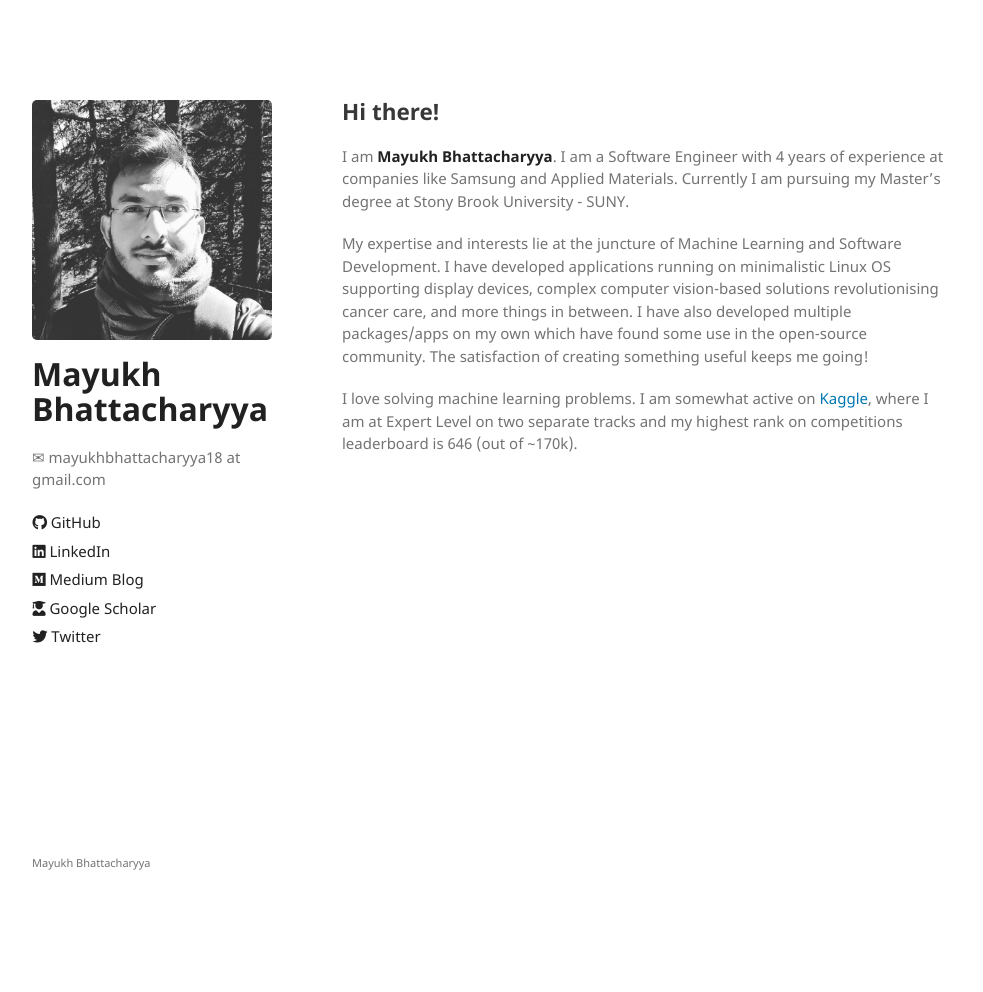
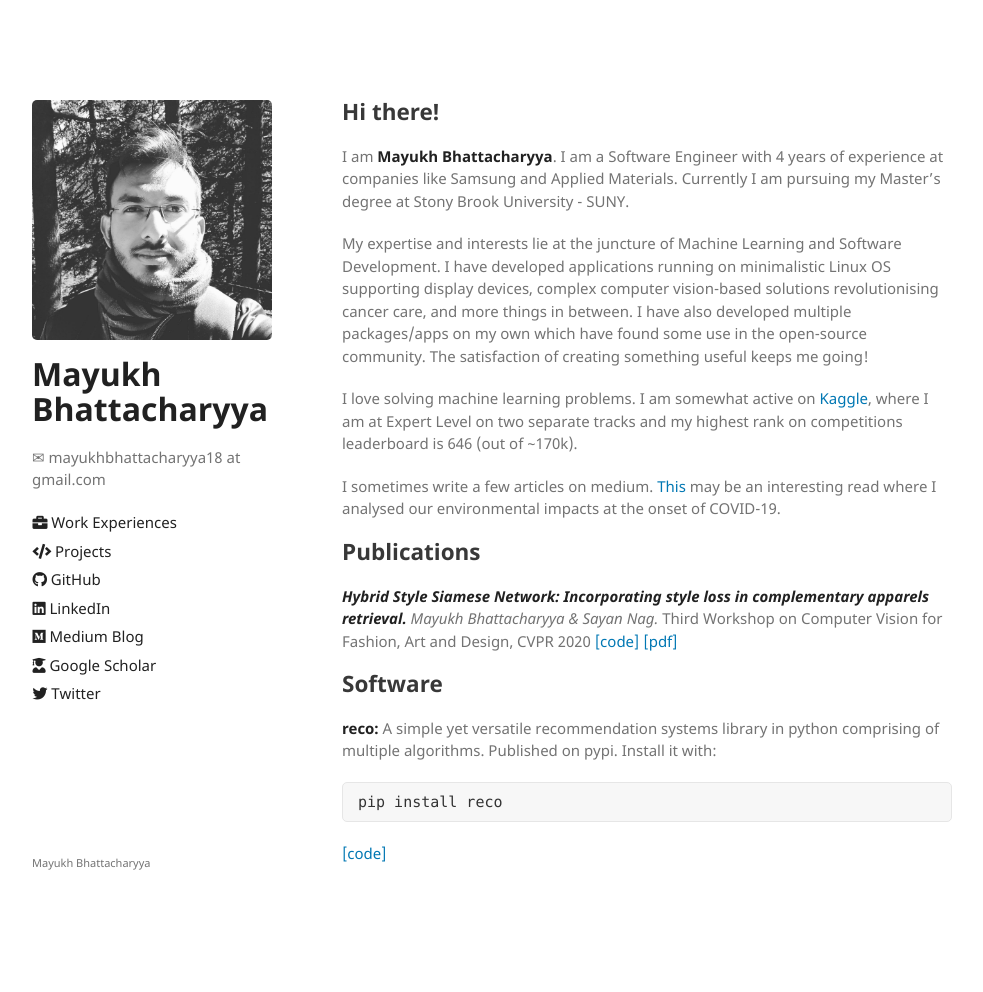
Before and after one commit to mayukh18/mayukh18.github.io, a Jekyll site: the page built from index.md, in a window 1280 px wide. Shown: the whole page, without its empty margins (118-1101 px from the left). Built offline with Jekyll 4.4.1, drawn with Linux system fonts in a browser that asks for light colours; the repository's description, which GitHub fills in, is left out; our own code applies the rules of GitHub Pages for plain Markdown files.

Commit message:
new additions

````diff
--- a/_config.yml
+++ b/_config.yml
@@ -8,6 +8,7 @@ show_downloads: false
 google_analytics: UA-108144808-1
 remote_theme: BDHU/minimalist
 color-scheme: auto
+markdown: kramdown
 plugins:
   - jekyll-sitemap
   - jekyll-seo-tag
--- a/_includes/sidebar.html
+++ b/_includes/sidebar.html
@@ -10,6 +10,8 @@
       }
     </style>
     <ul class="link">
+      <li><a href="/work_ex"><i class="fas fa-briefcase"></i> Work Experiences</a></li>
+      <li><a href="/projects"><i class="fas fa-code"></i> Projects</a></li>
       <li><a href="https://github.com/mayukh18"><i class="fab fa-github"></i> GitHub</a></li>
       <li><a href="https://www.linkedin.com/in/mayukh1802/"><i class="fab fa-linkedin"></i> LinkedIn</a></li>
       <li><a href="https://medium.com/@em.bee"><i class="fab fa-medium"></i> Medium Blog</a></li>
--- a/index.md
+++ b/index.md
@@ -1,5 +1,6 @@
 ---
 layout: default
+title: Mayukh Bhattacharyya
 ---
 
 ## Hi there!
@@ -15,3 +16,24 @@ The satisfaction of creating something useful keeps me going!
 
 I love solving machine learning problems. I am somewhat active on [Kaggle](https://www.kaggle.com/mayukh18), where
  I am at Expert Level on two separate tracks and my highest rank on competitions leaderboard is 646 (out of ~170k).
+
+I sometimes write a few articles on medium. [This](https://towardsdatascience.com/assessing-the-impact-of-the-coronavirus-lockdown-on-our-environment-through-data-2905535da51e)
+ may be an interesting read where I analysed our environmental impacts at the onset of COVID-19.
+
+## Publications
+
+***Hybrid Style Siamese Network: Incorporating style loss in complementary apparels retrieval.***
+*Mayukh Bhattacharyya & Sayan Nag.*
+Third Workshop on Computer Vision for Fashion, Art and Design, CVPR 2020
+[[code]](https://github.com/mayukh18/Hybrid-Style-Siamese-Network)
+[[pdf]](https://arxiv.org/pdf/1912.05014.pdf)
+
+## Software
+
+**reco:**
+A simple yet versatile recommendation systems library in python comprising of multiple
+algorithms. Published on pypi. Install it with:
+```
+pip install reco
+```
+[[code]](https://github.com/mayukh18/reco)
````
Also changed, not shown: another-page.md (deleted, +0 -9 lines), projects.md (added, +48 -0 lines), work_ex.md (added, +51 -0 lines).
